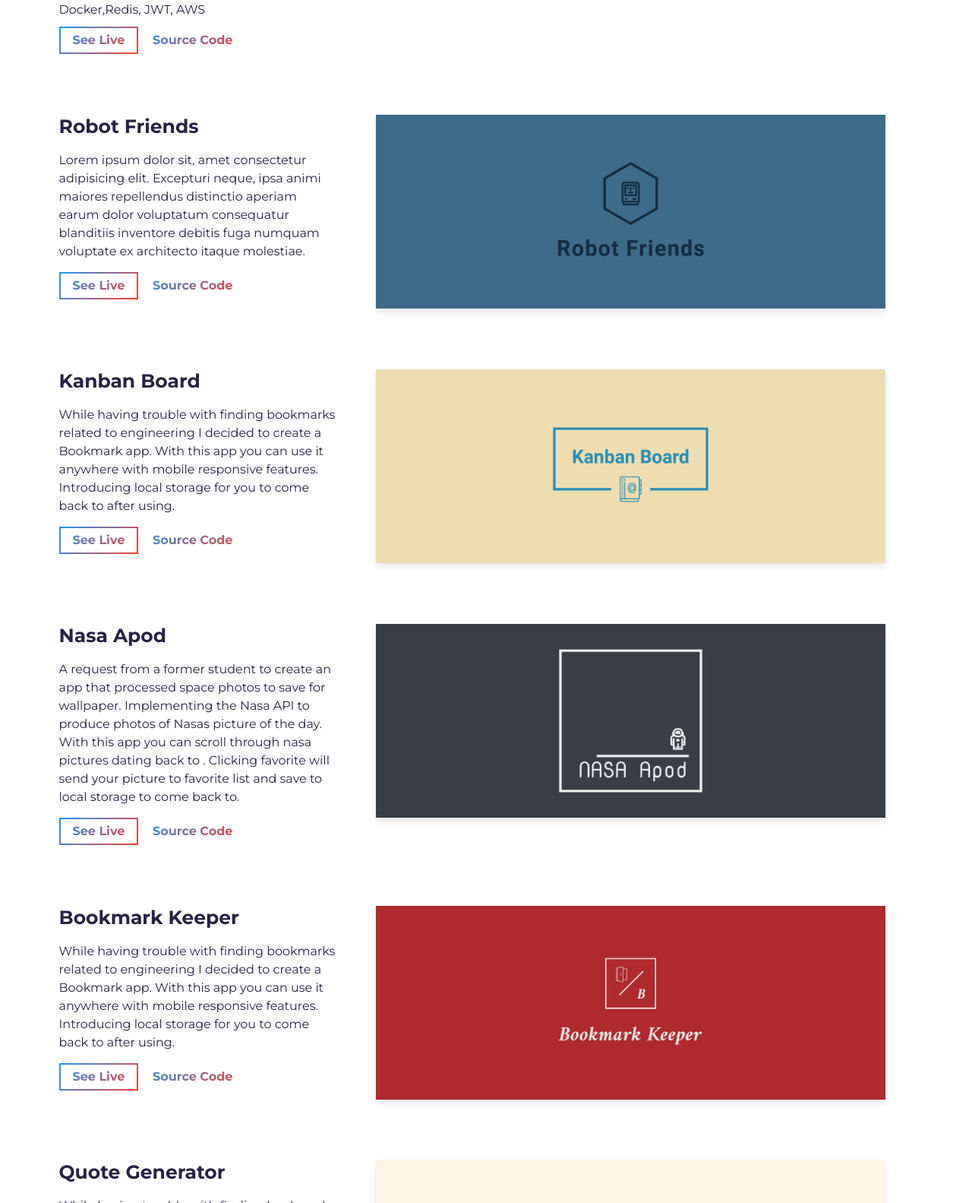
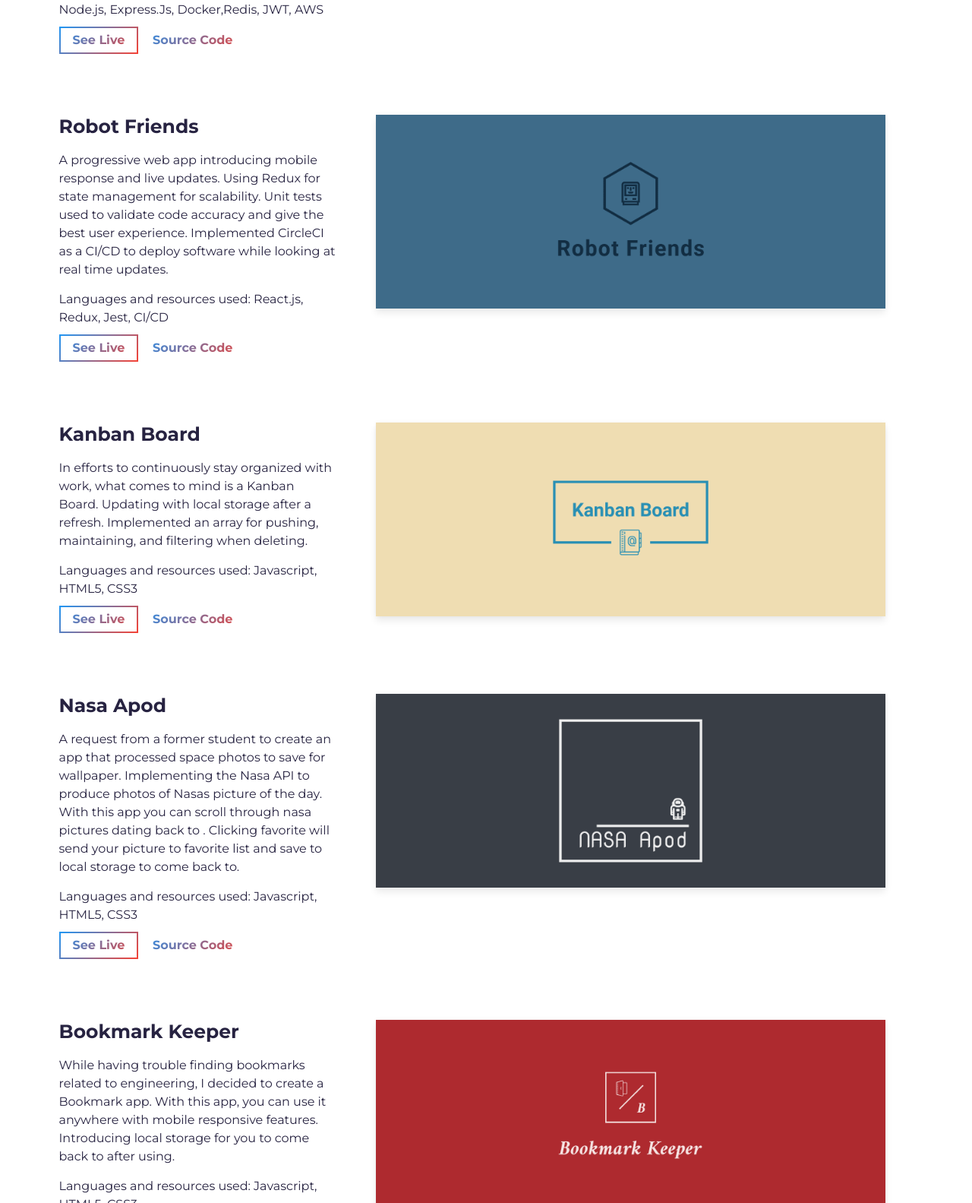
Before and after one commit to kailew/portfolio2, a website built with Parcel: page src/index.html in a window 1280 px wide. Shown: the part 1870-3453 px from the top of the page at 76% size. Built offline with nearby package versions, Linux system fonts and the light colour scheme.

Commit message:
adding languages used

```diff
--- a/src/index.html
+++ b/src/index.html
@@ -7,9 +7,9 @@
     <link rel="shortcut icon" type="image/png" href="assets/favicon.png" />
 
     <!-- Todo: put here your site title -->
-    <title>[Kai Lew] | Developer</title>
+    <title>Kai Lew | Developer</title>
     <!-- Todo: add some coding keywords below - e.g: (javascript, yourusername, etc) -->
-    <meta name="javascript content="[kailew], [Kai], Software Engineer" />
+    <meta name="javascript content="[kailew], [Kai], Software Engineer />
     <!-- Todo: improve your SEO by adding a small description of you -->
     <meta
       name="I am a Software Engineer and developer for Hire"
@@ -106,7 +106,7 @@
                 <h3 class="project-wrapper__text-title">Face Detect</h3>
                 <div>
                   <p class="mb-4">
-                    To create a web app that uses machine learning for detecting faces. Insert a url link into the correct area and a white box will surround every face. With game like scoring using AWS lambda and sign in function to save. To keep information I  used docker as backend with redis. JWT token as used to update profile and bcrypt to authorize. <p>Used React.js, Node.js, Express.Js, Docker,Redis, JWT, AWS</p>
+                    To create a web app that uses machine learning to detect faces. Insert an URL link into the correct area and a white box will surround every face. With game like scoring using AWS lambda and sign-in function to save. To keep the information, I used docker as the backend with Redis. JWT token is used to update the profile and bcrypt to authorize.  <p>Languages and resources used: React.js, Node.js, Express.Js, Docker,Redis, JWT, AWS</p>
 
                   </p>
                 </div>
@@ -157,11 +157,7 @@
                 <h3 class="project-wrapper__text-title">Robot Friends</h3>
                 <div>
                   <p class="mb-4">
-                    Lorem ipsum dolor sit, amet consectetur adipisicing elit.
-                    Excepturi neque, ipsa animi maiores repellendus distinctio
-                    aperiam earum dolor voluptatum consequatur blanditiis
-                    inventore debitis fuga numquam voluptate ex architecto
-                    itaque molestiae.
+                    A progressive web app introducing mobile response and live updates. Using Redux for state management for scalability. Unit tests used to validate code accuracy and give the best user experience. Implemented CircleCI as a CI/CD to deploy software while looking at real time updates. <p>Languages and resources used: React.js, Redux, Jest, CI/CD</p>
                   </p>
                 </div>
                 <a
@@ -211,7 +207,7 @@
                 <h3 class="project-wrapper__text-title">Kanban Board</h3>
                 <div>
                   <p class="mb-4">
-                    While having trouble with finding bookmarks related to engineering I decided to create a Bookmark app. With this app you can use it anywhere with mobile responsive features. Introducing local storage for you to come back to after using.
+                    In efforts to continuously stay organized with work, what comes to mind is a Kanban Board. Updating with local storage after a refresh. Implemented an array for pushing, maintaining, and filtering when deleting.<p>Languages and resources used: Javascript, HTML5, CSS3</p>
                   </p>
                 </div>
                 <a
@@ -261,7 +257,7 @@
                 <h3 class="project-wrapper__text-title">Nasa Apod</h3>
                 <div>
                   <p class="mb-4">
-                    A request from a former student to create an app that processed space photos to save for wallpaper. Implementing the Nasa API to produce photos of Nasas picture of the day. With this app you can scroll through nasa pictures dating back to . Clicking favorite will send your picture to favorite list and save to local storage to come back to.
+                    A request from a former student to create an app that processed space photos to save for wallpaper. Implementing the Nasa API to produce photos of Nasas picture of the day. With this app you can scroll through nasa pictures dating back to . Clicking favorite will send your picture to favorite list and save to local storage to come back to. <p>Languages and resources used: Javascript, HTML5, CSS3</p>
                   </p>
                 </div>
                 <a
@@ -311,7 +307,7 @@
                 <h3 class="project-wrapper__text-title">Bookmark Keeper</h3>
                 <div>
                   <p class="mb-4">
-                    While having trouble with finding bookmarks related to engineering I decided to create a Bookmark app. With this app you can use it anywhere with mobile responsive features. Introducing local storage for you to come back to after using.
+                    While having trouble finding bookmarks related to engineering, I decided to create a Bookmark app. With this app, you can use it anywhere with mobile responsive features. Introducing local storage for you to come back to after using. <p>Languages and resources used: Javascript, HTML5, CSS3</p>
                   </p>
                 </div>
                 <a
@@ -361,7 +357,7 @@
                 <h3 class="project-wrapper__text-title">Quote Generator</h3>
                 <div>
                   <p class="mb-4">
-                    While having trouble with finding bookmarks related to engineering I decided to create a Bookmark app. With this app you can use it anywhere with mobile responsive features. Introducing local storage for you to come back to after using.
+                    While working on and starting a YouTube video to teach others about code, I wanted to reach out to anyone who might be interested. Creating a quote generator that posted to Twitter using an API that could reach more people every day. With an async fetch request to the API for quotes to be sent over. The app is mobile responsive to use with all devices. <p>Languages and resources used: Javascript, HTML5, CSS3</p>
                   </p>
                 </div>
                 <a
```
